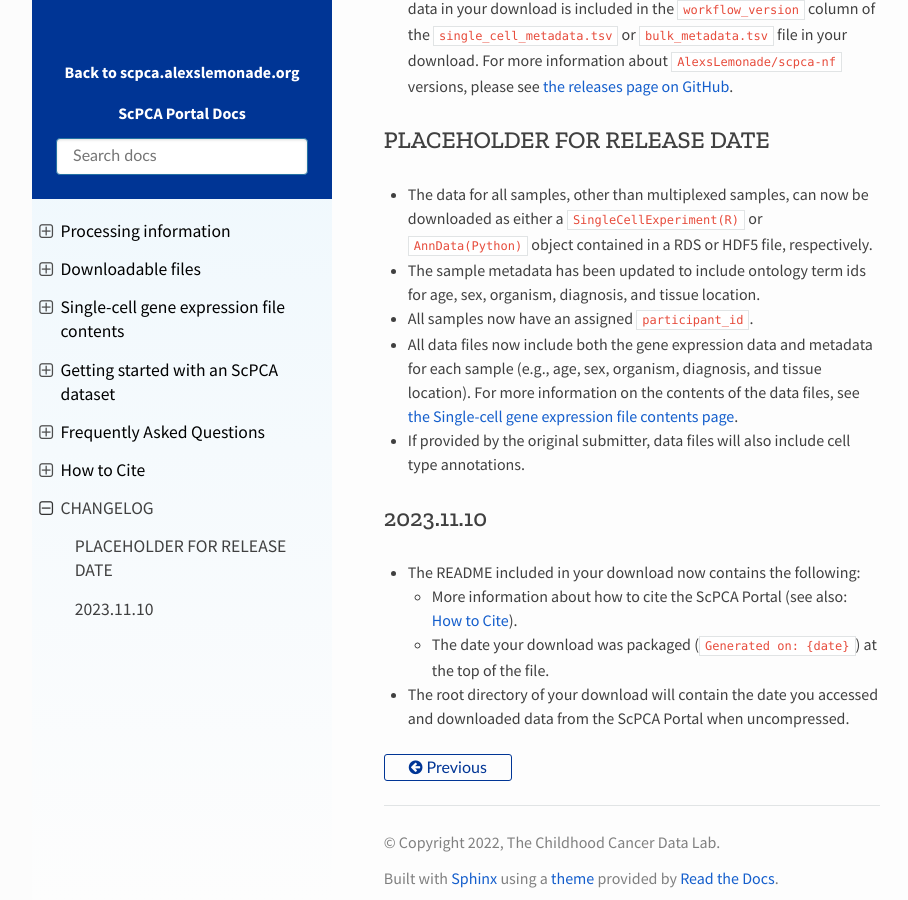
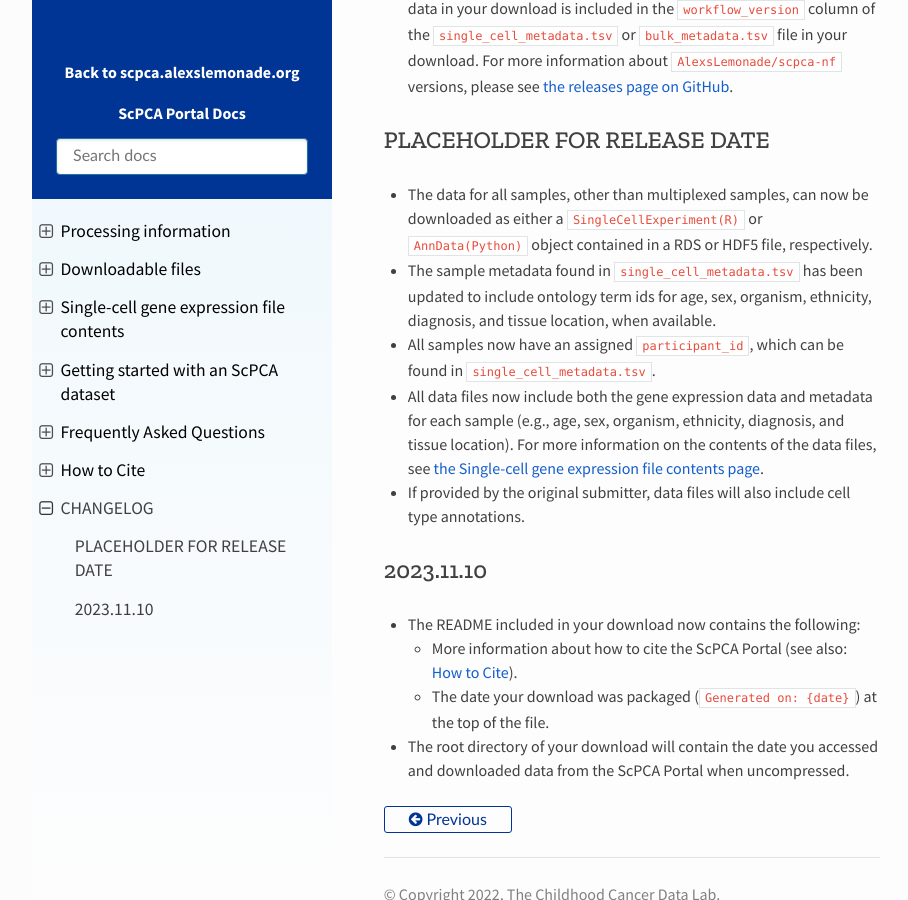
Before and after one commit to DongzeHE/scpca-docs, a Sphinx documentation site: the page built from docs/CHANGELOG.md, in a window 1280 px wide and 900 px high, scrolled down 436 px. Shown: the whole window, without its empty margins (158-1066 px from the left). Built offline with Sphinx 7.4.7 and the Read the Docs theme 2.0.0, drawn with Linux system fonts in a browser that asks for light colours.

Commit message:
reference single_cell_metadata.tsv

```diff
--- a/docs/CHANGELOG.md
+++ b/docs/CHANGELOG.md
@@ -15,9 +15,9 @@ For more information about `AlexsLemonade/scpca-nf` versions, please see [the re
 ## PLACEHOLDER FOR RELEASE DATE
 
 * The data for all samples, other than multiplexed samples, can now be downloaded as either a `SingleCellExperiment(R)` or `AnnData(Python)` object contained in a RDS or HDF5 file, respectively.
-* The sample metadata has been updated to include ontology term ids for age, sex, organism, diagnosis, and tissue location.
-* All samples now have an assigned `participant_id`.
-* All data files now include both the gene expression data and metadata for each sample (e.g., age, sex, organism, diagnosis, and tissue location).
+* The sample metadata found in `single_cell_metadata.tsv` has been updated to include ontology term ids for age, sex, organism, ethnicity, diagnosis, and tissue location, when available.
+* All samples now have an assigned `participant_id`, which can be found in `single_cell_metadata.tsv`.
+* All data files now include both the gene expression data and metadata for each sample (e.g., age, sex, organism, ethnicity, diagnosis, and tissue location).
 For more information on the contents of the data files, see {ref}`the Single-cell gene expression file contents page<sce_file_contents:Single-cell gene expression file contents>`.
 * If provided by the original submitter, data files will also include cell type annotations.
 
```
